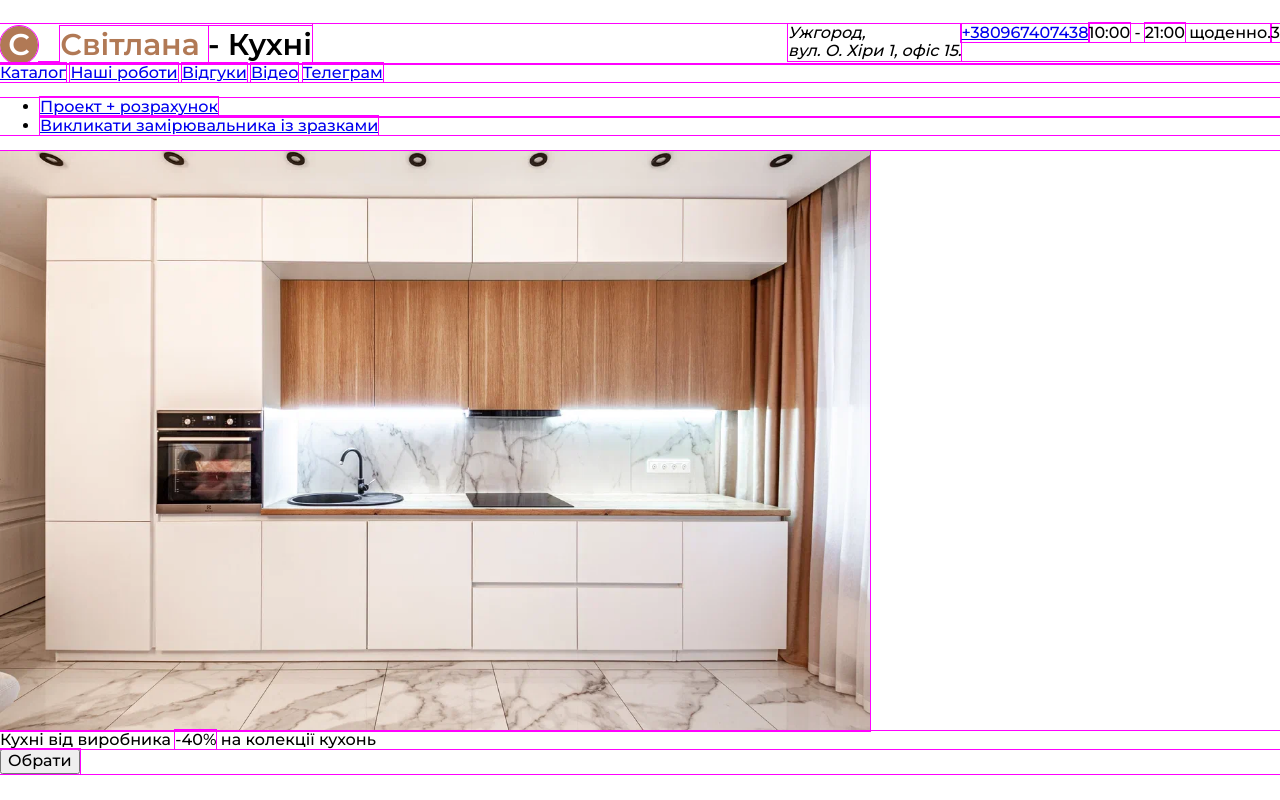
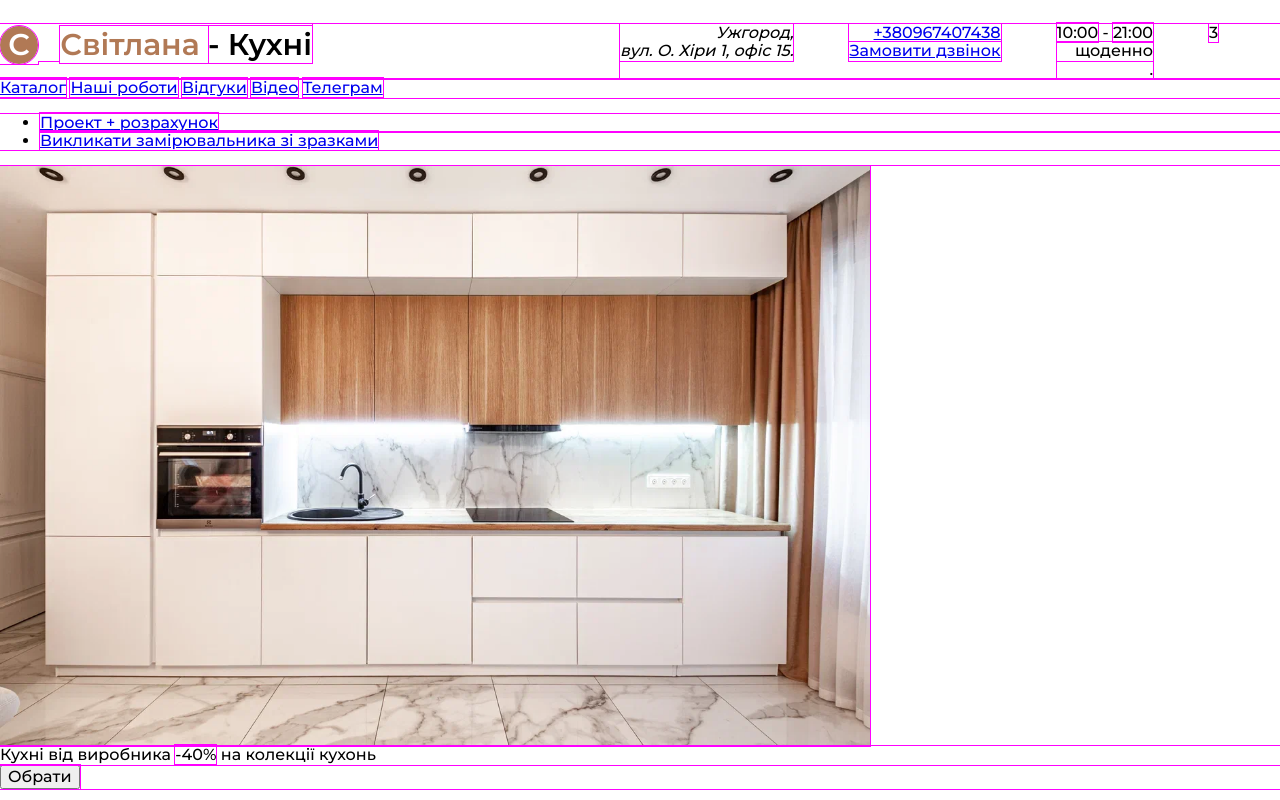
Before and after one commit to Dima-Os/remAll, a plain HTML site: page float/index.html in a window 1280 px wide. Drawn offline with nearby package versions, Linux system fonts and the light colour scheme.

Commit message:
were added site navigation styles

```diff
--- a/float/css/styles.css
+++ b/float/css/styles.css
@@ -44,6 +44,10 @@ header {
 }
 
 /* Logotype */
+.logotype-wrp {
+    vertical-align: middle;
+}
+
 .logotype::before {
     content: "C";
     background-color: #B17955;
@@ -100,6 +104,28 @@ header {
     display: inline-block;
 }
 
+.site-features {
+    width: 660px;
+
+}
+
+.site-feature {
+    text-align: right;
+}
+
+.site-feature:not(:last-child) {
+    margin-right: 56px;
+}
+
+.site-feature>span {
+    display: block;
+}
+
+.site-features>.mobile::after {
+    display: block;
+    content: "Замовити дзвінок";
+}
+
 /* Slider */
 .slides-list {
     padding: 0;
--- a/float/index.html
+++ b/float/index.html
@@ -28,7 +28,7 @@
                         </address>
                         <a href="tel:+380967407438" class="mobile site-feature">+380967407438</a>
                         <p class="site-feature">
-                            <time>10:00</time> - <time>21:00</time> щоденно.
+                            <time>10:00</time> - <time>21:00</time> <span>щоденно</span>.
                         </p>
                         <span class="likes-count site-feature">3</span>
 
@@ -56,7 +56,7 @@
                         <a href="#" class="calculate-prj">Проект + розрахунок</a>
                     </li>
                     <li class="site-actions-list__item">
-                        <a href="#" class="measure-prj">Викликати замірювальника із зразками</a>
+                        <a href="#" class="measure-prj">Викликати замірювальника зі зразками</a>
                     </li>
                 </ul>
 
```
